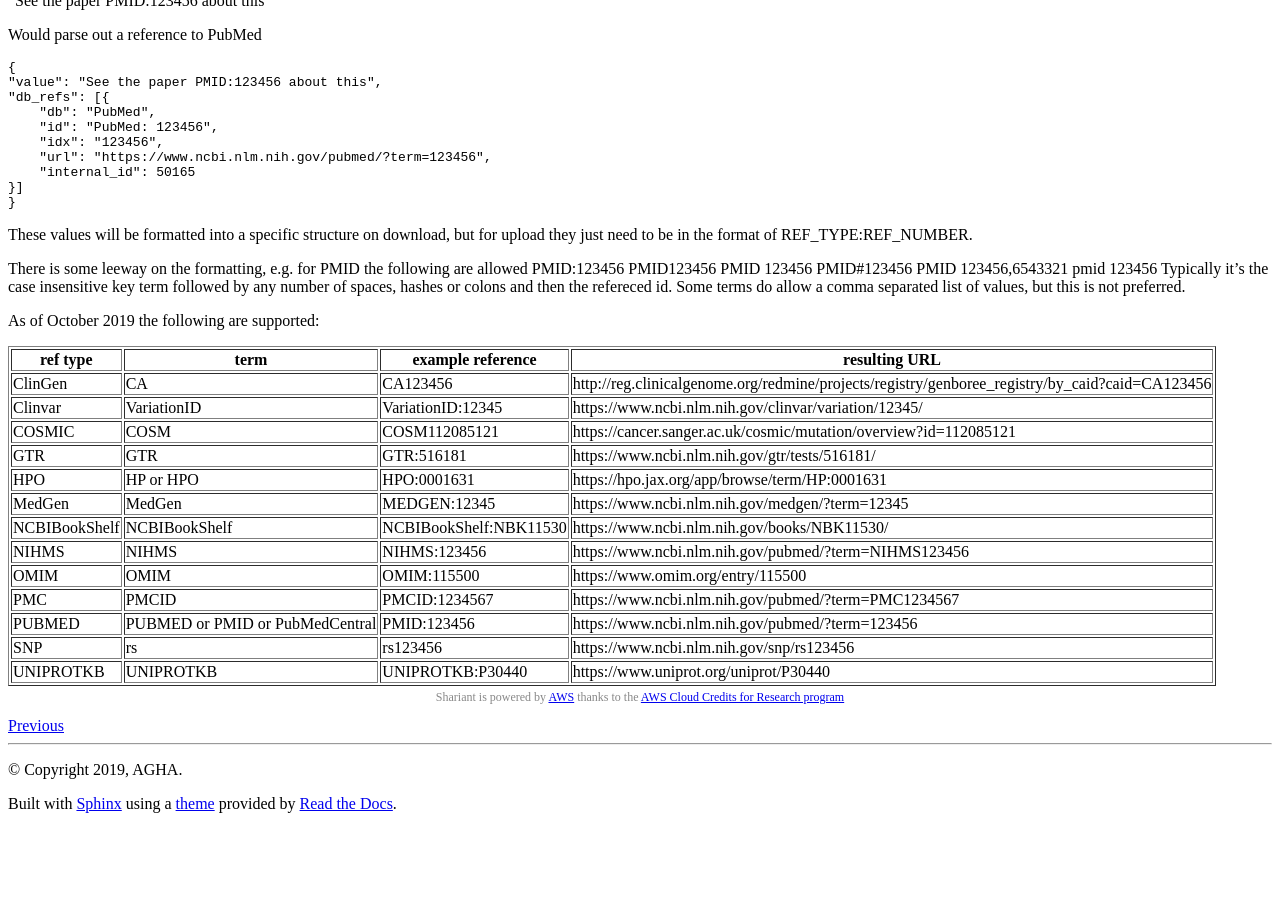
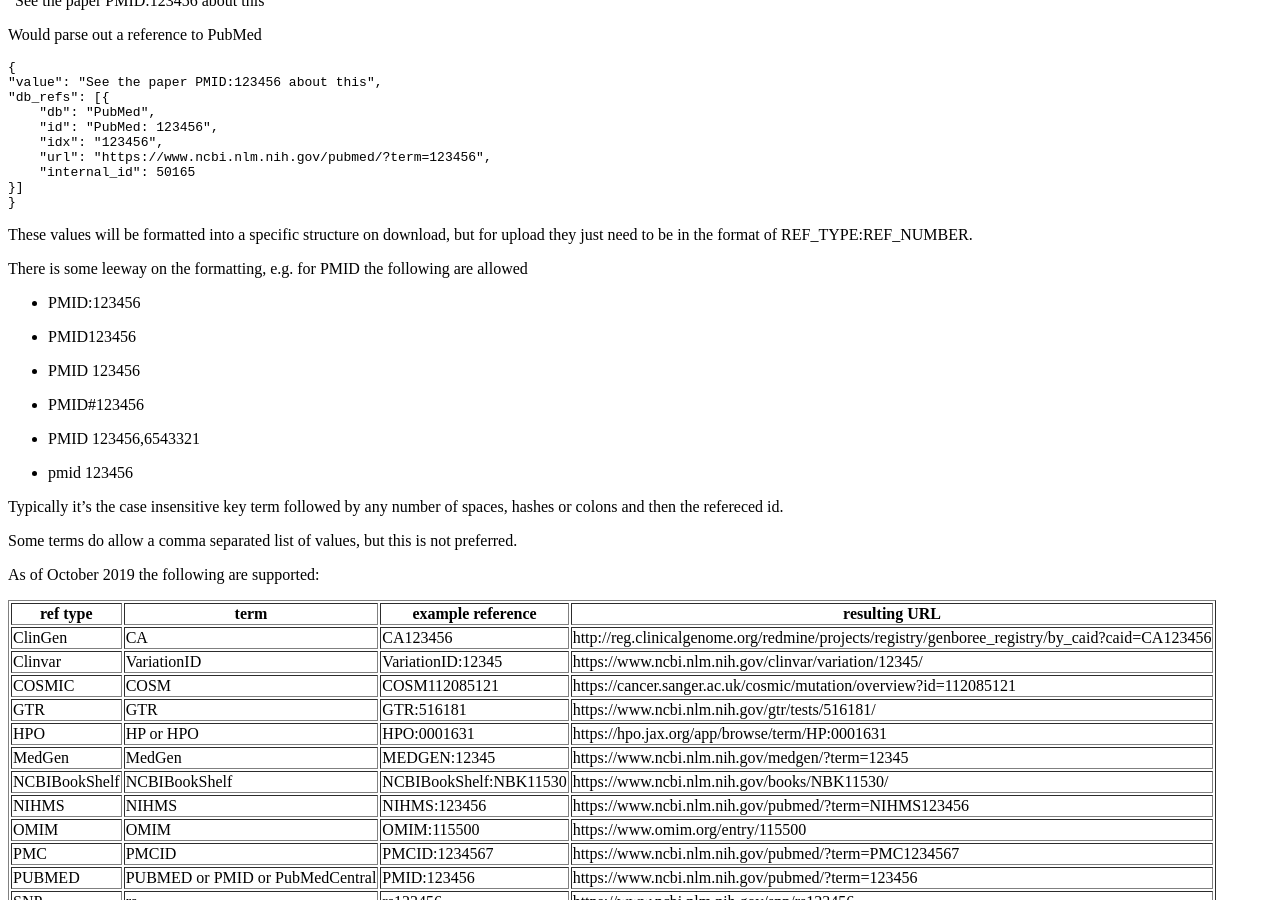
Before and after one commit to SACGF/shariant_docs, a Sphinx documentation site: the page built from docs/integration/api/external_references.md, in a window 1280 px wide and 900 px high, scrolled down 952 px. Built offline with Sphinx 7.4.7 and the Read the Docs theme 2.0.0, drawn with Linux system fonts in a browser that asks for light colours; before the commit the page ends 1773 px from its top, so only the background shows below that.

Commit message:
Better formatting

```diff
--- a/docs/integration/api/external_references.md
+++ b/docs/integration/api/external_references.md
@@ -22,13 +22,15 @@
 These values will be formatted into a specific structure on download, but for upload they just need to be in the format of REF_TYPE:REF_NUMBER.
 
 There is some leeway on the formatting, e.g. for PMID the following are allowed
-PMID:123456
-PMID123456
-PMID 123456
-PMID#123456
-PMID 123456,6543321
-pmid 123456
+* PMID:123456
+* PMID123456
+* PMID 123456
+* PMID#123456
+* PMID 123456,6543321
+* pmid 123456
+
 Typically it's the case insensitive key term followed by any number of spaces, hashes or colons and then the refereced id.
+
 Some terms do allow a comma separated list of values, but this is not preferred.
 
 As of October 2019 the following are supported:
```
